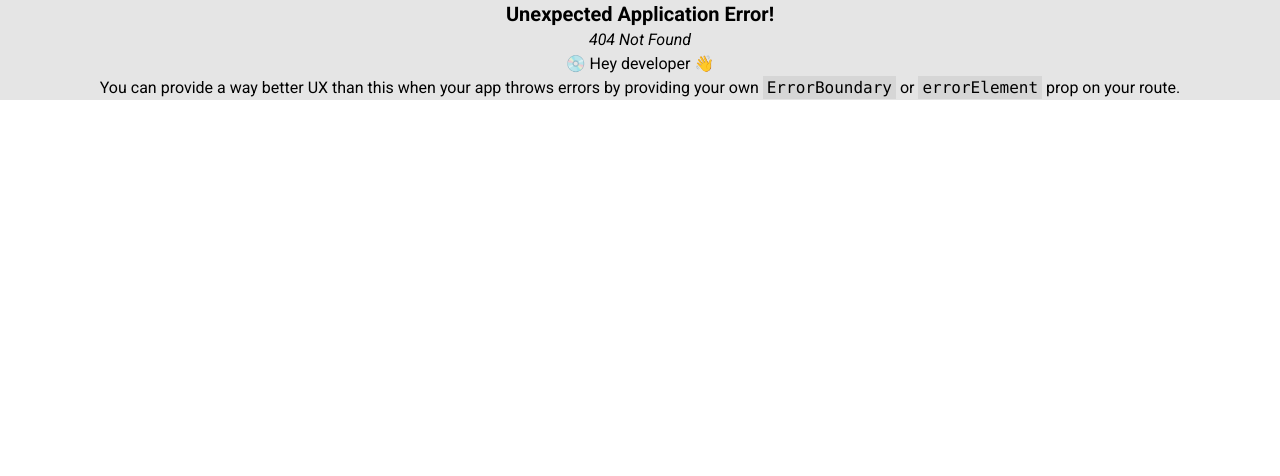
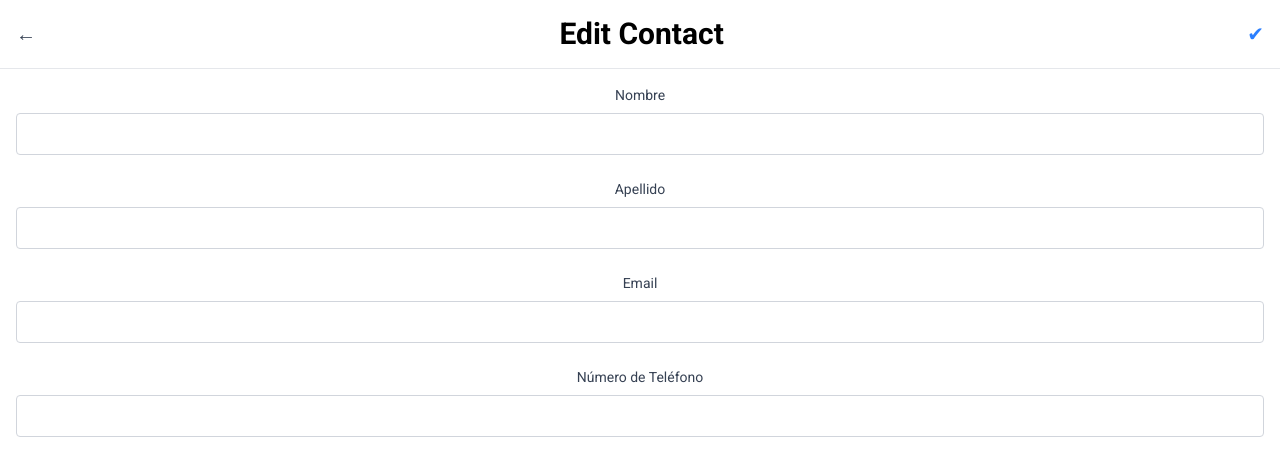
Before and after one commit to FernandoGarcia19/QA-AppAgenda, a React (Vite) app: page /editContact/1/1 in a window 1280 px wide. Before the commit this address had no page. Shown: the top 476 px of the page. Built offline with nearby package versions, Linux system fonts and the light colour scheme; no server answers.

Commit message:
se agrego la vista de editar contacto

```diff
--- /dev/null
+++ b/src/components/EditContact.jsx
@@ -0,0 +1,123 @@
+import { useState, useEffect } from "react";
+import { useParams, useNavigate } from "react-router-dom";
+
+const EditContact = () => {
+  const { id, idContacto } = useParams();
+  const navigate = useNavigate();
+  const [nombre, setNombre] = useState("");
+  const [apellido, setApellido] = useState("");
+  const [email, setEmail] = useState("");
+  const [numeroTelefono, setNumeroTelefono] = useState("");
+  const API_URL = `http://127.0.0.1:5000/contactos/${idContacto}`;
+
+  // Cargar datos del contacto
+  useEffect(() => {
+    const fetchContact = async () => {
+      try {
+        const response = await fetch(API_URL);
+        if (!response.ok) throw new Error("Error al obtener el contacto");
+        const data = await response.json();
+
+        setNombre(data.nombre || "");
+        setApellido(data.apellido || "");
+        setEmail(data.email || "");
+        setNumeroTelefono(data.telefono || "");
+      } catch (error) {
+        console.error("Error:", error);
+        window.alert("No se pudo cargar el contacto");
+      }
+    };
+    fetchContact();
+  }, [API_URL]);
+
+  // Actualizar contacto
+  const handleUpdate = async () => {
+    if (!nombre || !apellido || !email || !numeroTelefono) {
+      window.alert("Todos los campos son obligatorios");
+      return;
+    }
+
+    try {
+      const response = await fetch(API_URL, {
+        method: "PATCH",
+        headers: {
+          "Content-Type": "application/json",
+        },
+        body: JSON.stringify({
+          nombre,
+          apellido,
+          email,
+          telefono: numeroTelefono,
+        }),
+      });
+
+      if (response.ok) {
+        window.alert("Contacto actualizado exitosamente");
+        navigate(`/home/${id}`);
+      } else {
+        const errorData = await response.json();
+        window.alert(errorData.error || "Error al actualizar el contacto");
+      }
+    } catch (error) {
+      window.alert("Error al actualizar el contacto");
+      console.error("Failed to update contact:", error);
+    }
+  };
+
+  return (
+    <div className="min-h-screen flex flex-col bg-white">
+      {/* Header */}
+      <div className="flex items-center justify-between p-4 border-b border-gray-200">
+        <button onClick={() => navigate(`/home/${id}`)} className="text-xl text-gray-700">←</button>
+        <h1>Edit Contact</h1>
+        <button onClick={handleUpdate} className="text-xl text-blue-500">✔</button>
+      </div>
+
+      {/* Form */}
+      <div className="flex flex-col p-4 space-y-6">
+        <div>
+          <label htmlFor="nombre" className="block text-gray-700 text-sm mb-2">Nombre</label>
+          <input
+            id="nombre"
+            type="text"
+            value={nombre}
+            onChange={(e) => setNombre(e.target.value)}
+            className="border border-gray-300 rounded w-full py-2 px-3"
+          />
+        </div>
+        <div>
+          <label htmlFor="apellido" className="block text-gray-700 text-sm mb-2">Apellido</label>
+          <input
+            id="apellido"
+            type="text"
+            value={apellido}
+            onChange={(e) => setApellido(e.target.value)}
+            className="border border-gray-300 rounded w-full py-2 px-3"
+          />
+        </div>
+        <div>
+          <label htmlFor="email" className="block text-gray-700 text-sm mb-2">Email</label>
+          <input
+            id="email"
+            type="text"
+            value={email}
+            onChange={(e) => setEmail(e.target.value)}
+            className="border border-gray-300 rounded w-full py-2 px-3"
+          />
+        </div>
+        <div>
+          <label htmlFor="telefono" className="block text-gray-700 text-sm mb-2">Número de Teléfono</label>
+          <input
+            id="telefono"
+            type="tel"
+            value={numeroTelefono}
+            onChange={(e) => setNumeroTelefono(e.target.value)}
+            className="border border-gray-300 rounded w-full py-2 px-3"
+          />
+        </div>
+      </div>
+    </div>
+  );
+};
+
+export default EditContact;
--- a/src/main.jsx
+++ b/src/main.jsx
@@ -8,12 +8,15 @@ import AddContact from './components/AddContact.jsx';
 import SignUp from './components/SignUp.jsx';
 import { createBrowserRouter } from 'react-router-dom';
 import { RouterProvider } from 'react-router-dom';
+import EditContact from './components/EditContact.jsx';
+
 
 const router = createBrowserRouter([
   { path: '/', element: <App /> },
   { path: '/home/:id', element: <Home /> },
   { path: '/addConntact/:id', element: <AddContact /> },
-  { path: '/Registrarse', element: <SignUp />}
+  { path: '/Registrarse', element: <SignUp />},
+  { path: '/editContact/:id/:idContacto', element: <EditContact /> }
 
 ]);
 
```
